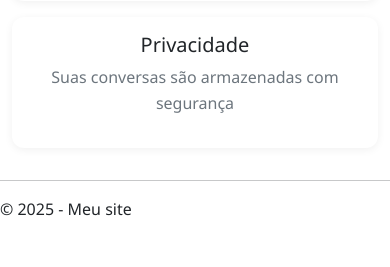
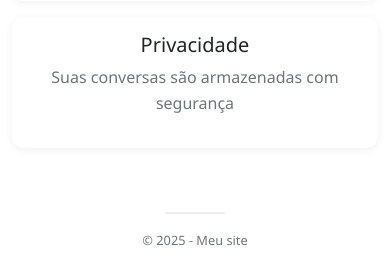
Before and after one commit to jefferson1707/projeto_chat, a Flask app: page / in a window 390 px wide. Shown: the part 750-1017 px from the top of the page. Before the commit the page ends 966 px from the top, so only its background shows below. Run offline with Flask 3, Linux system fonts and the light colour scheme.

Commit message:
Modificações nos templates base

```diff
--- a/app/static/css/style.css
+++ b/app/static/css/style.css
@@ -402,3 +402,67 @@ code {
 .assistant-message .message-content {
     min-height: 20px;
 }
+
+/* Footer Styles */
+footer {
+    margin-top: 3rem;
+    padding: 2rem 1rem;
+    text-align: center;
+}
+
+footer hr {
+    width: 80px;
+    margin: 0 auto 1.5rem auto;
+    border: none;
+    border-top: 2px solid var(--gray-300);
+    opacity: 0.6;
+}
+
+footer p {
+    color: var(--gray-600);
+    font-size: 0.9rem;
+    margin: 0;
+    font-weight: 500;
+}
+
+/* Container estreito para o footer */
+.footer-container {
+    max-width: 300px;
+    margin: 0 auto;
+    padding: 0 1rem;
+}
+
+/* Responsive */
+@media (max-width: 768px) {
+    footer {
+        margin-top: 2rem;
+        padding: 1.5rem 1rem;
+    }
+
+    footer hr {
+        width: 60px;
+        margin-bottom: 1rem;
+    }
+
+    footer p {
+        font-size: 0.85rem;
+    }
+
+    .footer-container {
+        max-width: 250px;
+    }
+}
+
+@media (max-width: 576px) {
+    footer {
+        padding: 1rem 0.5rem;
+    }
+
+    .footer-container {
+        max-width: 200px;
+    }
+
+    footer p {
+        font-size: 0.8rem;
+    }
+}
--- a/app/templates/base.html
+++ b/app/templates/base.html
@@ -1,6 +1,7 @@
 <!-- Parte 1-->
 <!DOCTYPE html>
 <html lang="pt-br">
+
 <head>
     <meta charset="UTF-8">
     <meta name="viewport" content="width=device-width, initial-scale=1.0">
@@ -15,6 +16,7 @@
     <!-- CSS extra para estilizações unicas de cada página -->
     {% block extra_css %}{% endblock %}
 </head>
+
 <body>
     <nav class="navbar navbar-expand-lg navbar-dark bg-black">
         <div class="container">
@@ -51,8 +53,10 @@
     </div>
 
     <footer>
+        <div class="footer-container">
             <hr>
             <p>&copy; 2025 - Meu site</p>
+        </div>
     </footer>
 
     <!-- Bootstrap JS -->
@@ -64,4 +68,5 @@
     <!-- JS extra e unico de cada pagina -->
     {% block extra_js %}{% endblock %}
 </body>
+
 </html>
```
Lines whose indentation alone changed are shown as unchanged.
